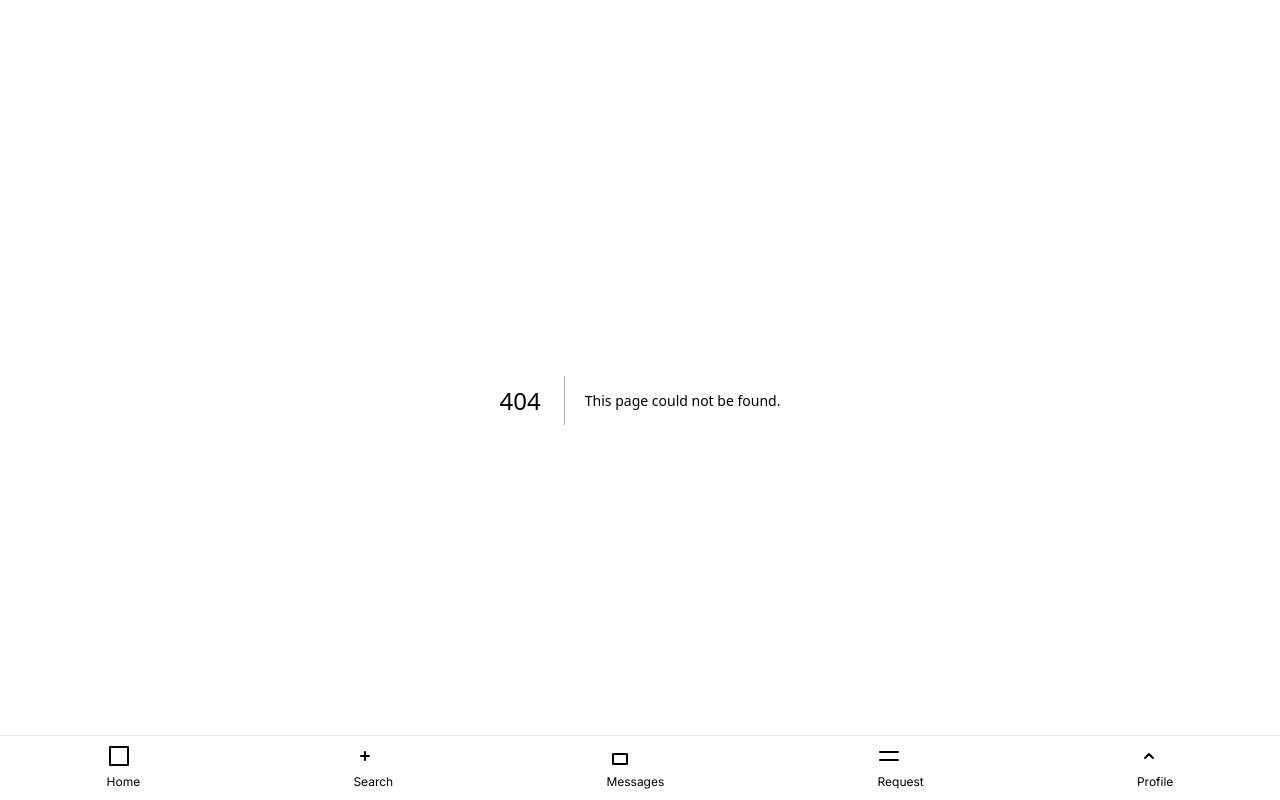
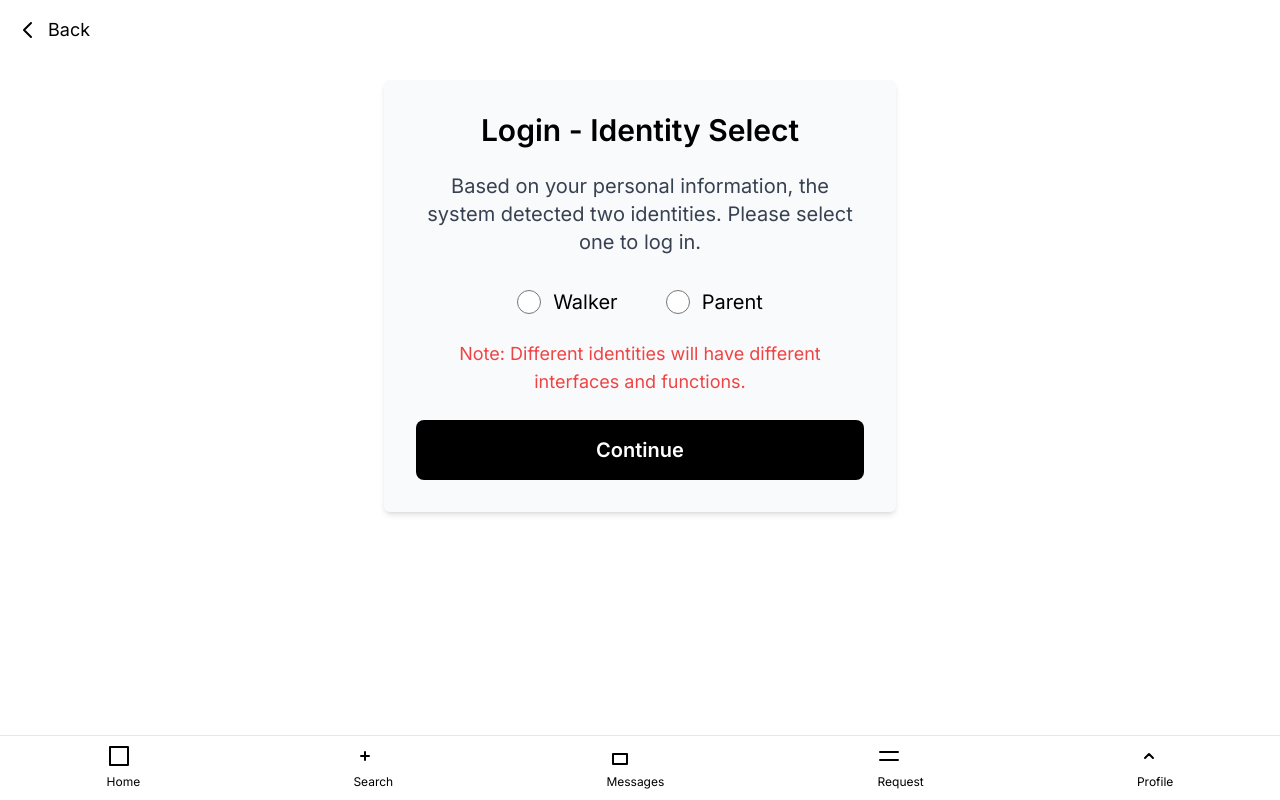
Before and after one commit to Skiddygoat15/Neighbourhood-Walk, a Next.js app in the folder frontend/: page /Registration-login-Identity-Select in a window 1280 px wide. Before the commit this address had no page. Built offline with nearby package versions, Linux system fonts and the light colour scheme.

Commit message:
Add files via upload

```diff
--- /dev/null
+++ b/frontend/src/app/Registration-login-Identity-Select/page.js
@@ -0,0 +1,99 @@
+"use client"; // This marks the component as a client component
+
+import { useState } from "react";
+import { useRouter } from "next/navigation"; // Updated import for routing
+
+const LoginIdentitySelect = () => {
+  const [selectedRole, setSelectedRole] = useState("");
+  const router = useRouter(); // using the updated navigation router
+
+  const handleRoleChange = (event) => {
+    setSelectedRole(event.target.value);
+  };
+
+  const handleContinue = () => {
+    if (selectedRole === "walker") {
+      router.push("/walker-dashboard"); // replace with actual route for walker
+    } else if (selectedRole === "parent") {
+      router.push("/parent-dashboard"); // replace with actual route for parent
+    } else {
+      alert("Please select a role to continue.");
+    }
+  };
+
+  return (
+    <div className="min-h-screen bg-white flex flex-col justify-start items-center px-4 py-10">
+      {/* Back button */}
+      <div className="absolute top-4 left-4">
+        <button
+          onClick={() => router.back()}
+          className="text-black flex items-center hover:underline text-lg"
+        >
+          <svg
+            className="h-6 w-6 mr-2"
+            fill="none"
+            stroke="currentColor"
+            strokeWidth="2"
+            viewBox="0 0 24 24"
+            xmlns="http://www.w3.org/2000/svg"
+          >
+            <path
+              strokeLinecap="round"
+              strokeLinejoin="round"
+              d="M15 19l-7-7 7-7"
+            ></path>
+          </svg>
+          Back
+        </button>
+      </div>
+
+      {/* Main container */}
+      <div className="w-full max-w-lg mx-auto p-8 shadow-md rounded-md bg-gray-50 mt-10">
+        <h1 className="text-3xl font-semibold mb-6 text-center">Login - Identity Select</h1>
+        <p className="text-gray-700 text-xl mb-8 text-center">
+          Based on your personal information, the system detected two identities.
+          Please select one to log in.
+        </p>
+
+        <div className="flex justify-center items-center space-x-12 mb-6">
+          <label className="flex items-center text-xl">
+            <input
+              type="radio"
+              name="role"
+              value="walker"
+              checked={selectedRole === "walker"}
+              onChange={handleRoleChange}
+              className="form-radio h-6 w-6 text-black"
+            />
+            <span className="ml-3">Walker</span>
+          </label>
+
+          <label className="flex items-center text-xl">
+            <input
+              type="radio"
+              name="role"
+              value="parent"
+              checked={selectedRole === "parent"}
+              onChange={handleRoleChange}
+              className="form-radio h-6 w-6 text-black"
+            />
+            <span className="ml-3">Parent</span>
+          </label>
+        </div>
+
+        <p className="text-red-500 text-lg mb-6 text-center">
+          Note: Different identities will have different interfaces and functions.
+        </p>
+
+        <button
+          onClick={handleContinue}
+          className="w-full bg-black text-white py-4 rounded-lg text-xl font-semibold hover:bg-gray-800 transition duration-200"
+        >
+          Continue
+        </button>
+      </div>
+    </div>
+  );
+};
+
+export default LoginIdentitySelect;
```
